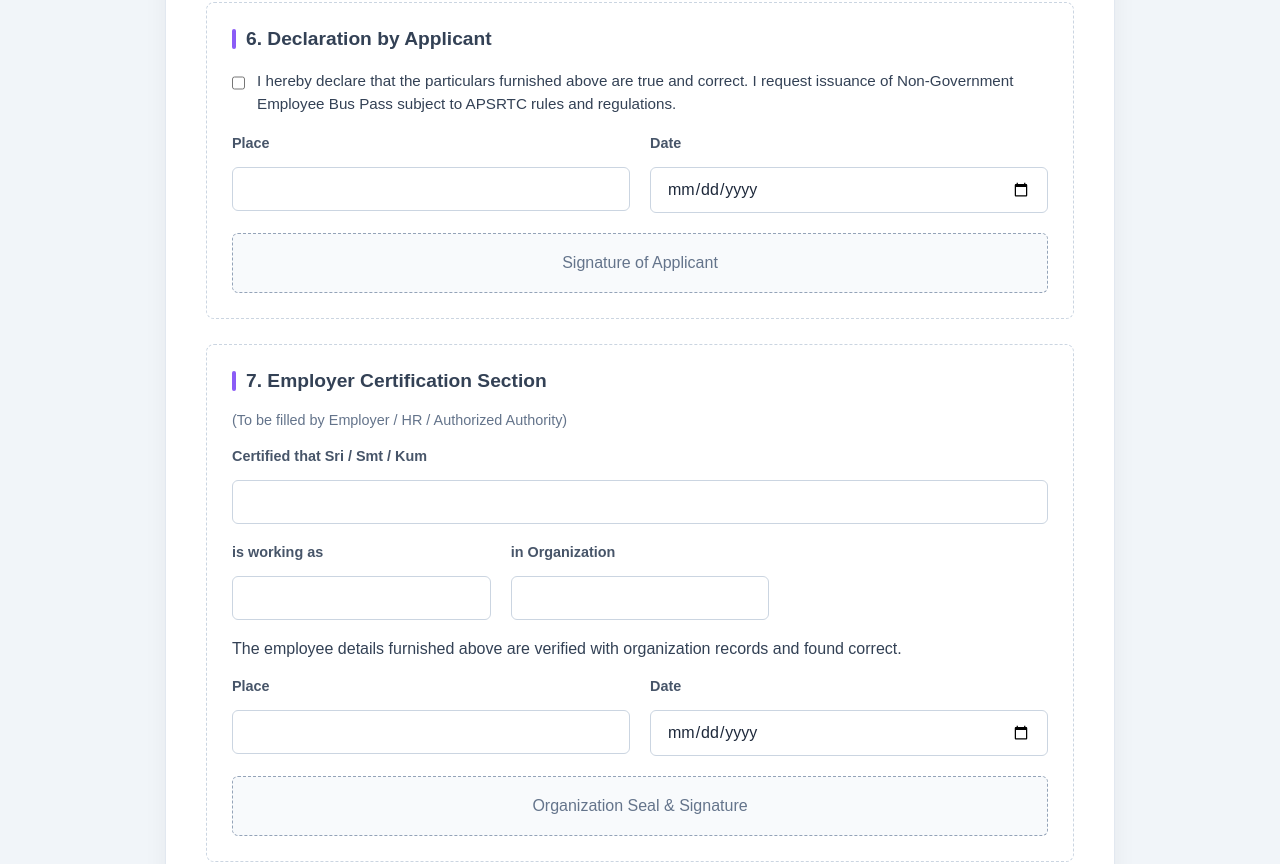
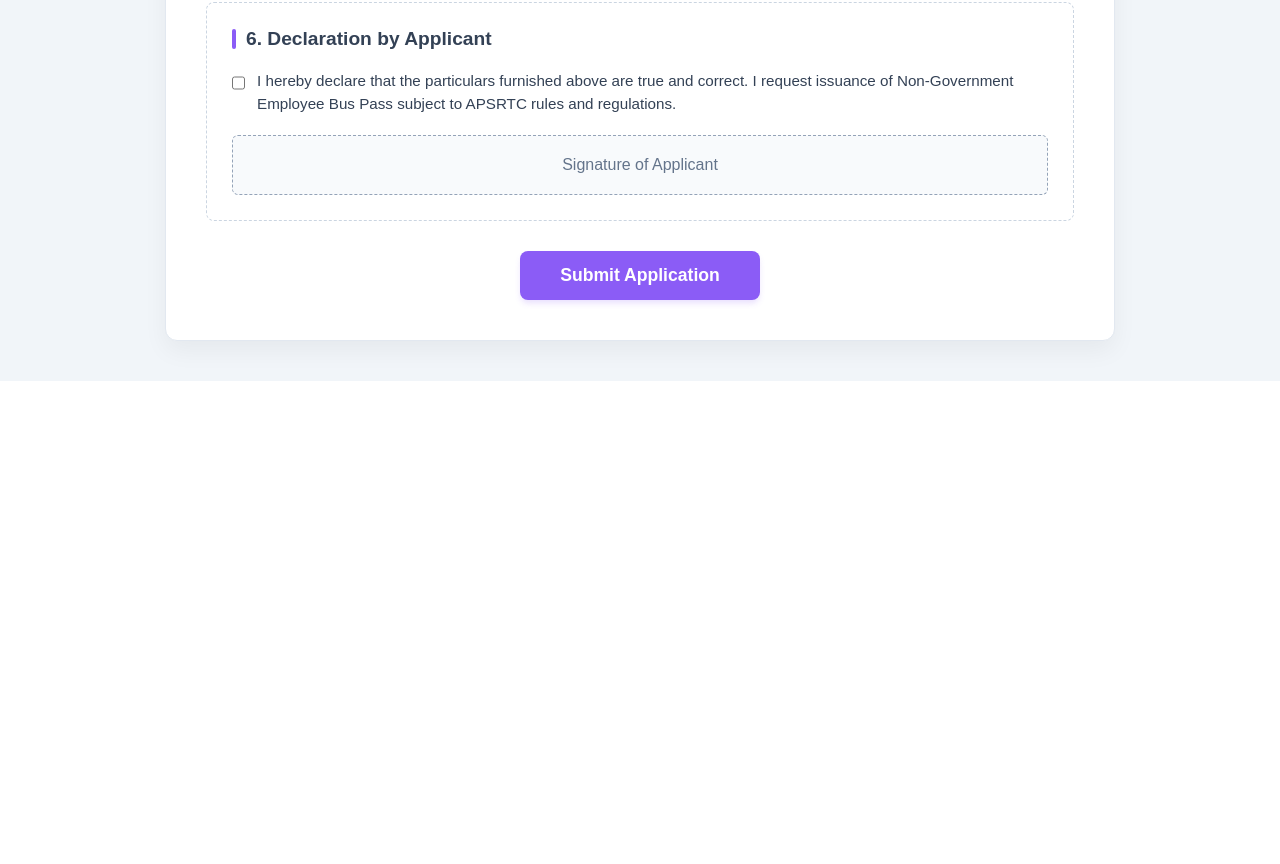
Before and after one commit to maneesha-9705/Bus-Pass-System, a React (Vite) app in the folder frontend/: page /non-gov-emp-form in a window 1280 px wide. Shown: the part 2532-3396 px from the top of the page. After the commit the page ends 2913 px from the top, so only its background shows below. Built offline with nearby package versions, Linux system fonts and the light colour scheme.

Commit message:
completed employee form and updations in other forms

```diff
--- a/frontend/src/components/GovEmpApplicationForm.jsx
+++ b/frontend/src/components/GovEmpApplicationForm.jsx
@@ -244,16 +244,7 @@ const GovEmpApplicationForm = () => {
                             <span>I hereby declare that the information furnished above is true and correct. I request issuance of Government Employee Bus Pass subject to APSRTC rules and eligibility norms.</span>
                         </label>
 
-                        <div className="declaration-grid">
-                            <div className="form-group">
-                                <label>Place</label>
-                                <input type="text" required />
-                            </div>
-                            <div className="form-group">
-                                <label>Date</label>
-                                <input type="date" required />
-                            </div>
-                        </div>
+
                     </div>
 
                     <div className="form-submit-container">
--- a/frontend/src/components/NonGovEmpApplicationForm.jsx
+++ b/frontend/src/components/NonGovEmpApplicationForm.jsx
@@ -246,63 +246,14 @@ const NonGovEmpApplicationForm = () => {
                             <span>I hereby declare that the particulars furnished above are true and correct. I request issuance of Non-Government Employee Bus Pass subject to APSRTC rules and regulations.</span>
                         </label>
 
-                        <div className="declaration-grid">
-                            <div className="form-group">
-                                <label>Place</label>
-                                <input type="text" required />
-                            </div>
-                            <div className="form-group">
-                                <label>Date</label>
-                                <input type="date" required />
-                            </div>
-                        </div>
+
 
                         <div className="signature-box">
                             <p>Signature of Applicant</p>
                         </div>
                     </div>
 
-                    {/* 7. EMPLOYER CERTIFICATION */}
-                    <div className="form-section certification">
-                        <h3>7. Employer Certification Section</h3>
-                        <p style={{ color: '#64748b', fontSize: '0.9rem', marginBottom: '20px' }}>
-                            (To be filled by Employer / HR / Authorized Authority)
-                        </p>
 
-                        <div className="form-grid">
-                            <div className="form-group full-width">
-                                <label>Certified that Sri / Smt / Kum</label>
-                                <input type="text" required />
-                            </div>
-                            <div className="form-group">
-                                <label>is working as</label>
-                                <input type="text" required />
-                            </div>
-                            <div className="form-group">
-                                <label>in Organization</label>
-                                <input type="text" required />
-                            </div>
-                        </div>
-
-                        <p style={{ marginTop: '20px', color: '#334155', fontWeight: '500' }}>
-                            The employee details furnished above are verified with organization records and found correct.
-                        </p>
-
-                        <div className="certification-grid">
-                            <div className="form-group">
-                                <label>Place</label>
-                                <input type="text" required />
-                            </div>
-                            <div className="form-group">
-                                <label>Date</label>
-                                <input type="date" required />
-                            </div>
-                        </div>
-
-                        <div className="seal-box">
-                            <p>Organization Seal & Signature</p>
-                        </div>
-                    </div>
 
                     <div className="form-submit-container">
                         <button type="submit" className="submit-btn">Submit Application</button>
--- a/frontend/src/components/home.css
+++ b/frontend/src/components/home.css
@@ -181,7 +181,8 @@
   margin-top: 10px;
 }
 
-.download-links a {
+.download-links a,
+.download-links span {
   text-decoration: none;
   color: var(--primary);
   /* Indigo color for contrast */
@@ -192,9 +193,12 @@
   border-radius: 6px;
   background-color: var(--card-bg);
   transition: all 0.2s ease;
+  cursor: pointer;
+  display: block;
 }
 
-.download-links a:hover {
+.download-links a:hover,
+.download-links span:hover {
   background-color: var(--primary);
   border-color: var(--primary);
   color: white;
@@ -251,6 +255,31 @@
 .card-link:hover {
   background-color: #f1f5f9;
   color: #4338ca;
+  transform: translateY(-5px);
+}
+
+.employee-links {
+  display: flex;
+  justify-content: center;
+  align-items: center;
+  gap: 10px;
+  color: #64748b;
+  margin-top: 5px;
+}
+
+.employee-links span {
+  color: var(--primary);
+  font-weight: 600;
+  cursor: pointer;
+  transition: all 0.2s ease;
+  padding: 4px 8px;
+  border-radius: 4px;
+  text-decoration: none;
+}
+
+.employee-links span:hover {
+  background-color: var(--glass-border);
+  color: var(--primary-hover);
   transform: translateY(-5px);
 }
 
--- a/frontend/src/components/home.jsx
+++ b/frontend/src/components/home.jsx
@@ -7,6 +7,8 @@ import { useLanguage } from '../context/LanguageContext';
 const Home = () => {
   const navigate = useNavigate();
   const [showForms, setShowForms] = useState(false);
+  const [showEmployeeLinks, setShowEmployeeLinks] = useState(false);
+  const [showStudentLinks, setShowStudentLinks] = useState(false);
   const { t } = useLanguage();
 
   const handleFormsClick = () => {
@@ -75,16 +77,28 @@ const Home = () => {
           <div className="action-card" onClick={handleStudentClick}>
             <div className="icon"><img src="/Student.svg" alt="Student" /></div>
             <h3>{t('fresh_registration')}</h3>
-            <div className="student-links">
-              <span onClick={() => navigate('/above-ssc')} className="card-link">{t('above_ssc')}</span>
-              <span className="separator">&</span>
-              <span onClick={() => navigate('/below-ssc')} className="card-link">{t('below_ssc')}</span>
-            </div>
+            {showStudentLinks ? (
+              <div className="download-links">
+                <span onClick={(e) => { e.stopPropagation(); window.open('/above-ssc', '_blank'); }}>{t('above_ssc')}</span>
+                <span onClick={(e) => { e.stopPropagation(); window.open('/below-ssc', '_blank'); }}>{t('below_ssc')}</span>
+              </div>
+            ) : (
+              <p>{t('above_ssc')} & {t('below_ssc')}</p>
+            )}
           </div>
           <div className="action-card" onClick={handleEmployeeClick}>
             <div className="icon"><img src="/emp.jpg" alt="Employee" /></div>
             <h3>{t('employee')}</h3>
-            <p>{t('government_non_government')}</p>
+            {showEmployeeLinks ? (
+              <div className="download-links">
+                <span onClick={(e) => { e.stopPropagation(); window.open('/gov-emp-form', '_blank'); }}>{t('gov_employee')}</span>
+                <span onClick={(e) => { e.stopPropagation(); window.open('/non-gov-emp-form', '_blank'); }}>{t('non_gov_employee')}</span>
+                <span onClick={(e) => { e.stopPropagation(); window.open('/ngo-form', '_blank'); }}>{t('ngo_application')}</span>
+                <span onClick={(e) => { e.stopPropagation(); window.open('/journalist-form', '_blank'); }}>{t('journalist_form')}</span>
+              </div>
+            ) : (
+              <p>{t('government_non_government')}</p>
+            )}
           </div>
           <div className="action-card" onClick={handleCitizenClick}>
             <div className="icon"><img src="/citizen.jpg" alt="Citizens" /></div>
--- a/frontend/src/translations.js
+++ b/frontend/src/translations.js
@@ -15,11 +15,13 @@ export const translations = {
         // Home
         welcome_title: "Welcome to Digital Bus Pass System",
         welcome_subtitle: "Get your passes easily, safely, and efficiently.",
-        fresh_registration: "Fresh Registration",
+        fresh_registration: "Students",
         above_ssc: "Above SSC",
         below_ssc: "Below SSC",
         employee: "Employee",
         government_non_government: "Government and Non-Government",
+        gov_employee: "Govt Employee",
+        non_gov_employee: "Non-Govt Employee",
         citizens: "Citizens",
         general_citizens_passes: "General citizens passes",
         update_details: "Update Details",
@@ -59,11 +61,13 @@ export const translations = {
         // Home
         welcome_title: "డిజిటల్ బస్సు పాస్ వ్యవస్థకు స్వాగతం",
         welcome_subtitle: "మీ పాస్‌లను సులభంగా, సురక్షితంగా మరియు సమర్థవంతంగా పొందండి.",
-        fresh_registration: "కొత్త రిజిస్ట్రేషన్",
+        fresh_registration: "విద్యార్థులు",
         above_ssc: "SSC పైన",
         below_ssc: "SSC కింద",
         employee: "ఉద్యోగి",
         government_non_government: "ప్రభుత్వ మరియు ప్రభుత్వేతర",
+        gov_employee: "ప్రభుత్వ ఉద్యోగి",
+        non_gov_employee: "ప్రభుత్వేతర ఉద్యోగి",
         citizens: "పౌరులు",
         general_citizens_passes: "సాధారణ పౌరుల పాస్‌లు",
         update_details: "వివరాలను నవీకరించండి",
```
